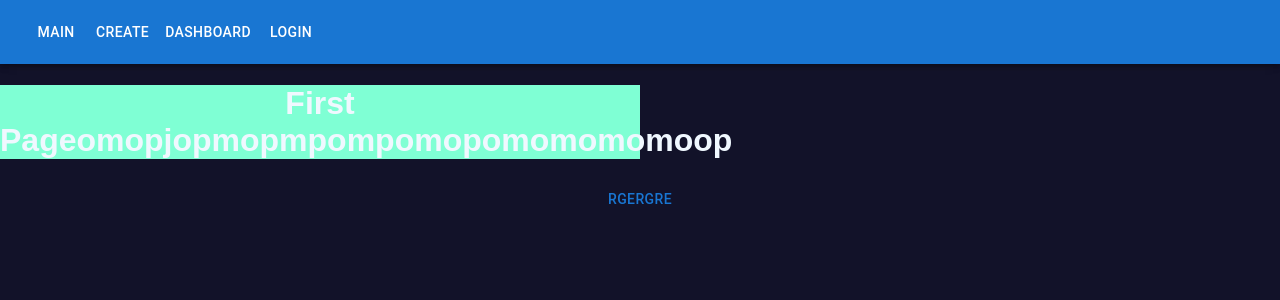
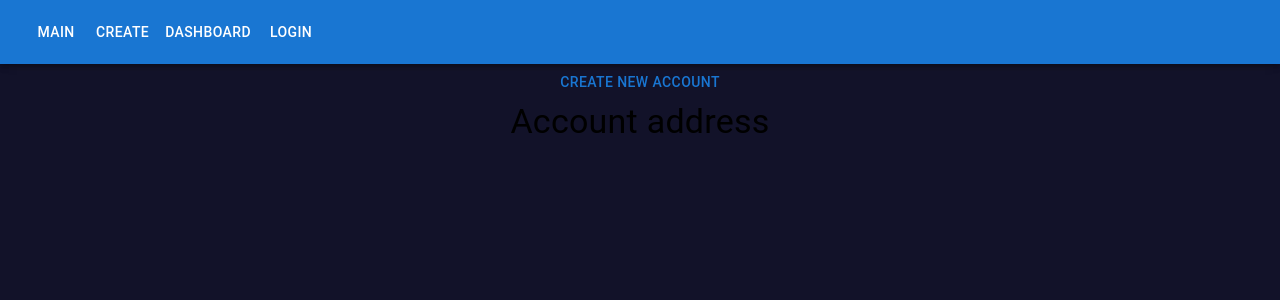
Before and after one commit to PasemkoAndrii/polygon-wallet, a React (Create React App) app: page /create in a window 1280 px wide. Shown: the top 300 px of the page. Built offline with nearby package versions, Linux system fonts and the light colour scheme; what web3 would draw is missing.

Commit message:
createAccount work

```diff
--- a/src/Component/CreateAccount/CreateAccount.js
+++ b/src/Component/CreateAccount/CreateAccount.js
@@ -1,6 +1,6 @@
 import Web3 from "web3";
 import { useState } from "react";
-import { Button } from "@mui/material";
+import { Button, Typography } from "@mui/material";
 
 const web3 = new Web3(
   "https://site1.moralis-nodes.com/amoy/30b0cdbc36154b09a5b40ec1e00cc8c9",
@@ -17,8 +17,8 @@ export default function CreateAccountComponent() {
 
   return (
     <div>
-      <h1>First Pageomopjopmopmpompomopomomomomoop</h1>
-      <Button>rgergre</Button>
+      <Button>Create New Account</Button>
+      <Typography variant="h4">Account address</Typography>
     </div>
   );
 }
```
